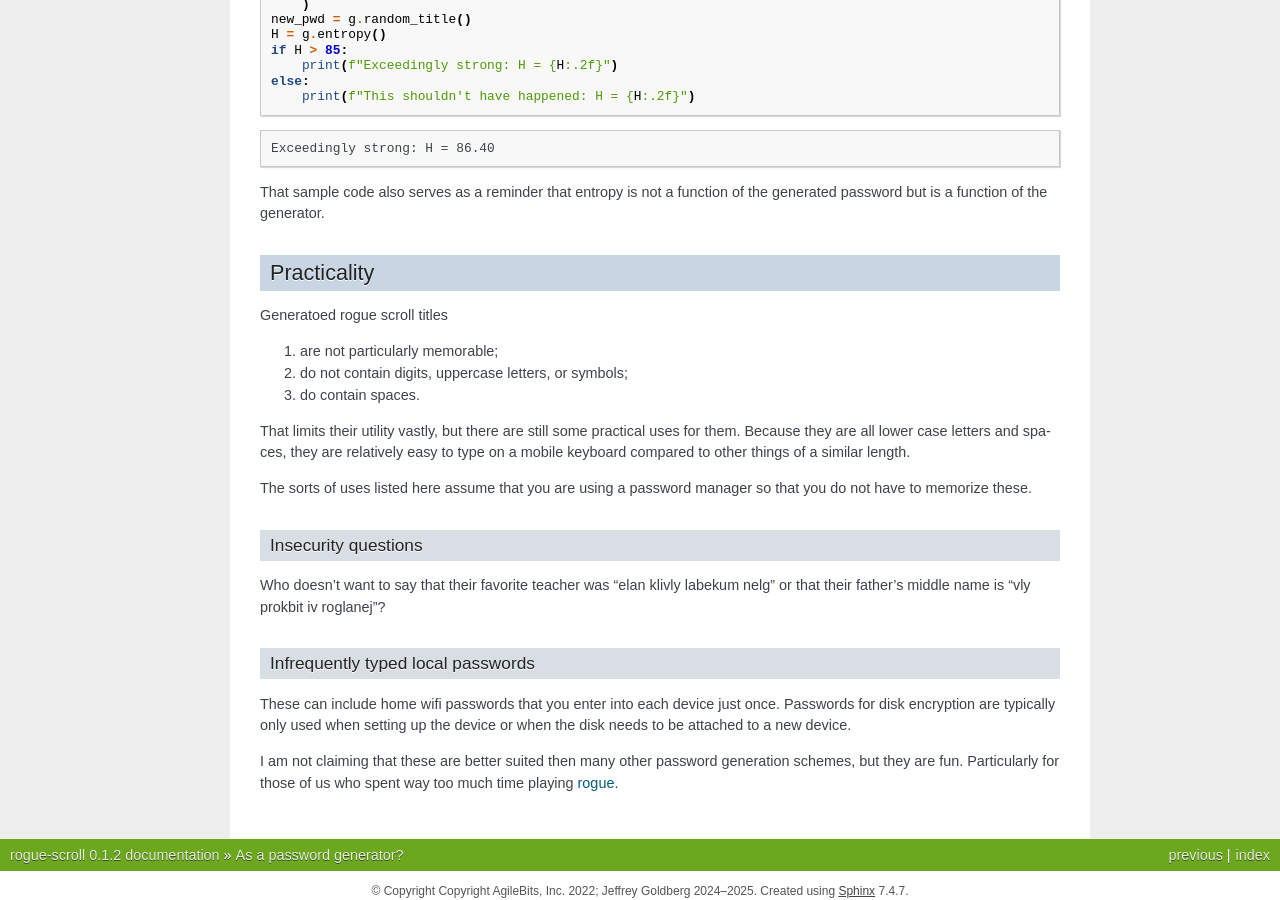
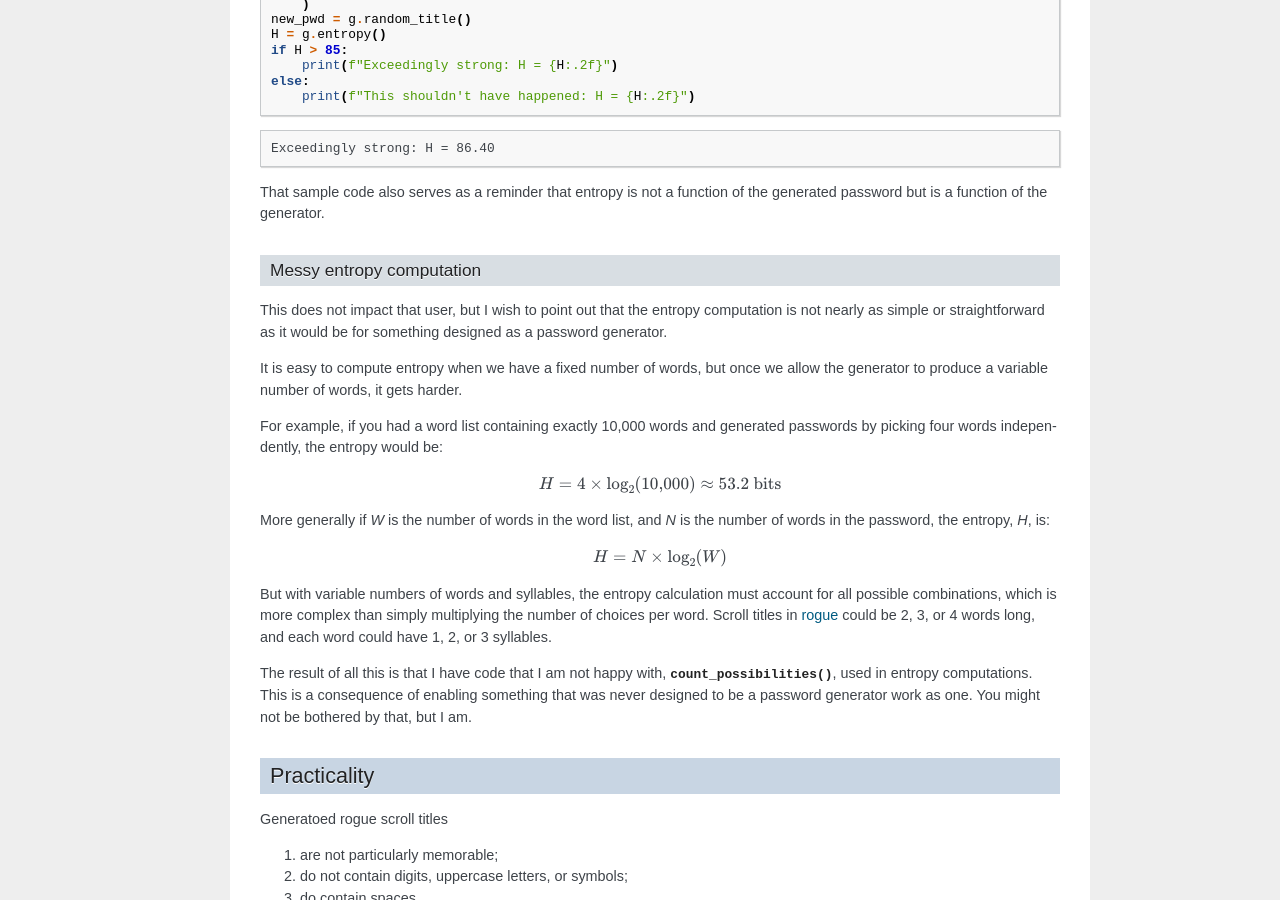
Before and after one commit to jpgoldberg/rogue-scroll, a Sphinx documentation site: the page built from docs/source/passwords.rst, in a window 1280 px wide and 900 px high, scrolled down 580 px. Built offline with Sphinx 7.4.7, drawn with Linux system fonts in a browser that asks for light colours; some of the changed text lies outside the part shown.

Commit message:
documentent entropy sadness

```diff
--- a/docs/source/passwords.rst
+++ b/docs/source/passwords.rst
@@ -51,6 +51,42 @@ That sample code also serves as a reminder
 that entropy is not a function of the generated password
 but is a function of the generator.
 
+Messy entropy computation
+--------------------------
+
+This does not impact that user, but I wish to point out that the entropy computation is not nearly as simple or straightforward as it would be for
+something designed as a password generator.
+
+It is easy to compute entropy when we have a fixed number of words,
+but once we allow the generator to produce a variable number of words,
+it gets harder.
+
+For example, if you had a word list containing exactly 10,000 words and generated passwords by picking four words independently, the entropy would be:
+
+.. math::
+
+    H = 4 \times \log_2(10{,}000) \approx 53.2 \text{ bits}
+
+More generally if *W* is the number of words in the word list,
+and *N* is the number of words in the password,
+the entropy, *H*, is:
+
+.. math::
+
+    H = N \times \log_2(W)
+
+But with variable numbers of words and syllables, the entropy calculation must account for all possible combinations, which is more complex than simply multiplying the number of choices per word.
+Scroll titles in rogue_ could be 2, 3, or 4 words long,
+and each word could have 1, 2, or 3 syllables.
+
+The result of all this is that I have code that I am not happy with,
+:meth:`~rogue_scroll.Generator.count_possibilities`,
+used in entropy computations.
+This is a consequence of enabling something that was never designed
+to be a password generator work as one.
+You might not be bothered by that, but I am.
+
+
 Practicality
 ==============
 
```
